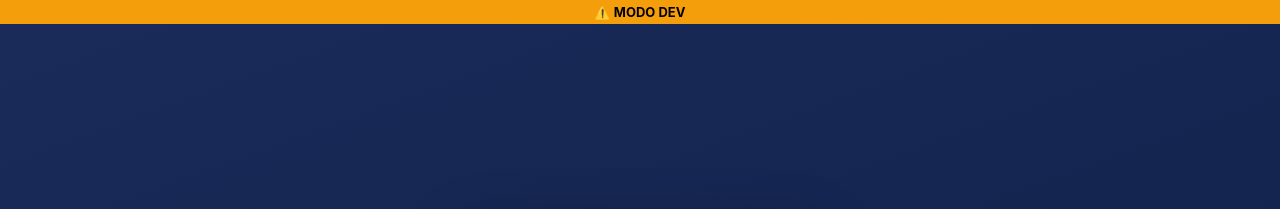
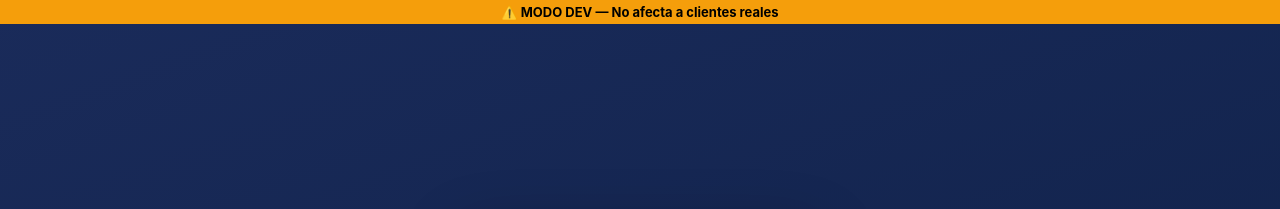
Before and after one commit to EnFormaFit/enformafit-app-dev, a plain HTML site: page index.html in a window 1280 px wide. Shown: the top 209 px of the page. Drawn offline with Linux system fonts and the light colour scheme.

Commit message:
sync from prod index.html

```diff
--- a/index.html
+++ b/index.html
@@ -9,7 +9,7 @@
 <link rel="stylesheet" href="app.css">
 </head>
 <body>
-<div style="position:fixed;top:0;left:0;right:0;background:#f59e0b;color:#000;text-align:center;font-weight:700;font-size:13px;padding:4px;z-index:9999">⚠️ MODO DEV</div>
+<div style="position:fixed;top:0;left:0;right:0;background:#f59e0b;color:#000;text-align:center;font-weight:700;font-size:13px;padding:4px;z-index:9999">⚠️ MODO DEV — No afecta a clientes reales</div>
 <div style="height:28px"></div>
 
 <div class="lw" id="lw">
```
